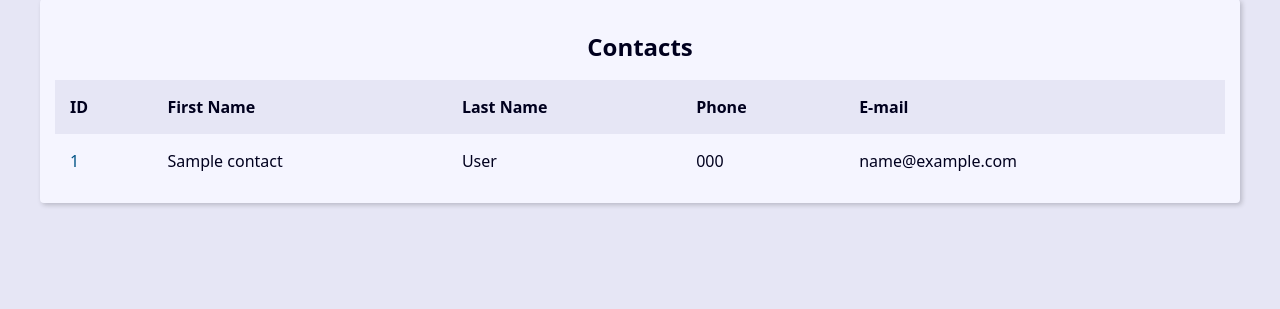
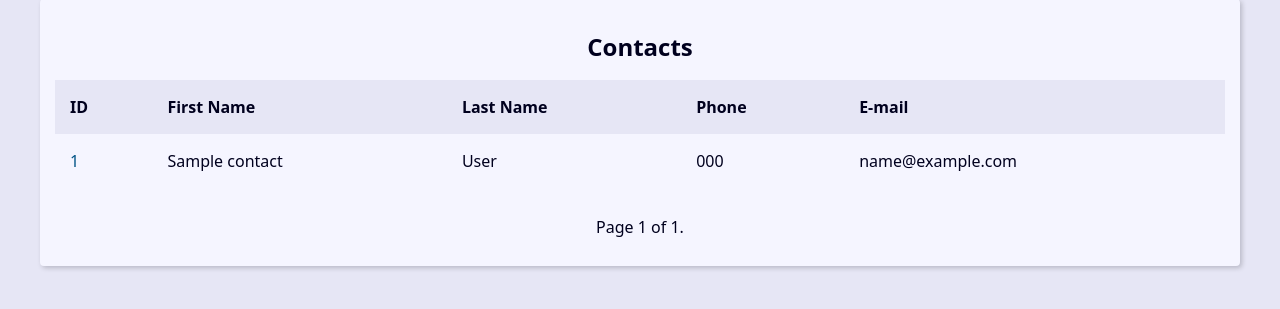
Before and after one commit to Luan280/projeto_agenda_django, a Django app: page / in a window 1280 px wide. Shown: the part 270-579 px from the top of the page. Run offline with Django 5.2, Linux system fonts and the light colour scheme; tables that the repository leaves empty hold one stand-in row (values such as "Sample post").

Commit message:
Padrão de URL, Paginator, create.html

```diff
--- a/base_templates/global/base.html
+++ b/base_templates/global/base.html
@@ -10,7 +10,9 @@
 <body>
     {% include "global/partials/_header.html" %}
     <main class="content">
-        {% block content %}{% endblock content %}
+        {% block content %}
+        {% endblock content %}
+        {% include "global/partials/_pagination.html" %}
     </main>
 </body>
 </html>
--- /dev/null
+++ b/base_templates/global/partials/_pagination.html
@@ -0,0 +1,19 @@
+{% if page_obj %}
+	<div class="pagination">
+		<span class="step-links">
+				{% if page_obj.has_previous %}
+						<a href="?page=1&q={{ request.GET.q.strip }}">&laquo; first</a>
+						<a href="?page={{ page_obj.previous_page_number }}">previous</a>
+				{% endif %}
+
+				<span class="current">
+						Page {{ page_obj.number }} of {{ page_obj.paginator.num_pages }}.
+				</span>
+
+				{% if page_obj.has_next %}
+						<a href="?page={{ page_obj.next_page_number }}&q={{ request.GET.q.strip }}">next</a>
+						<a href="?page={{ page_obj.paginator.num_pages }}&q={{ request.GET.q.strip }}">last &raquo;</a>
+				{% endif %}
+		</span>
+	</div>
+{% endif %}
--- /dev/null
+++ b/contact/templates/contact/create.html
@@ -0,0 +1,5 @@
+{% extends "global/base.html" %}
+
+{% block content %}
+	<h1>CREATE CONTACT</h1>
+{% endblock content %}
--- a/contact/templates/contact/index.html
+++ b/contact/templates/contact/index.html
@@ -1,7 +1,7 @@
 {% extends "global/base.html" %}
 
 {% block content %}
-{% if contacts %}
+{% if page_obj %}
   <div class="responsive-table">
     <table class="contacts-table">
       <caption class="table-caption ">
@@ -19,7 +19,7 @@
       </thead>
 
       <tbody>
-        {% for contact in contacts %}
+        {% for contact in page_obj %}
           <tr class="table-row">
             <td class="table-cel">
               <a
--- a/contact/urls.py
+++ b/contact/urls.py
@@ -4,7 +4,10 @@ from contact import views
 app_name = "contact" # NAME_SPACE
 
 urlpatterns = [
-    path('<int:contact_id>/', views.contact, name="contact"),
     path('search/', views.search, name="search"),
     path('', views.index, name="index"),
+    # Contact (CRUD)
+    path('contact/<int:contact_id>/detail/', views.contact, name="contact"),
+    path('contact/create/', views.create, name="create"),
+
 ]
--- a/contact/views/__init__.py
+++ b/contact/views/__init__.py
@@ -1 +1,2 @@
 from .contact_views import *
+from .contact_forms import *
--- a/contact/views/contact_views.py
+++ b/contact/views/contact_views.py
@@ -1,4 +1,5 @@
 from django.shortcuts import render, get_object_or_404, redirect
+from django.core.paginator import Paginator
 from contact.models import Contact
 from django.db.models import Q
 
@@ -7,8 +8,13 @@ from django.db.models import Q
 def index(request):
     # Pega todos os contatos que o parâmetro shoe é True do model Contact
     contacts = Contact.objects.filter(show=True).order_by('-id')
+
+    paginator = Paginator(contacts, 10)
+    page_number = request.GET.get("page")
+    page_obj = paginator.get_page(page_number)
+
     context = {
-        'contacts': contacts,
+        'page_obj': page_obj,
         "site_title": "Contatos -"
     }
     return render(request,
@@ -32,8 +38,13 @@ def search(request):
             Q(phone__icontains=search_value)
     )\
         .order_by('-id')
+
+    paginator = Paginator(contacts, 10)
+    page_number = request.GET.get("page")
+    page_obj = paginator.get_page(page_number)
+
     context = {
-        'contacts': contacts,
+        'page_obj': page_obj,
         "site_title": "Search -"
     }
     return render(request,
```
Also changed, not shown: contact/views/contact_forms.py (added, +15 -0 lines), utils/create_contacts.py (added, +59 -0 lines).
